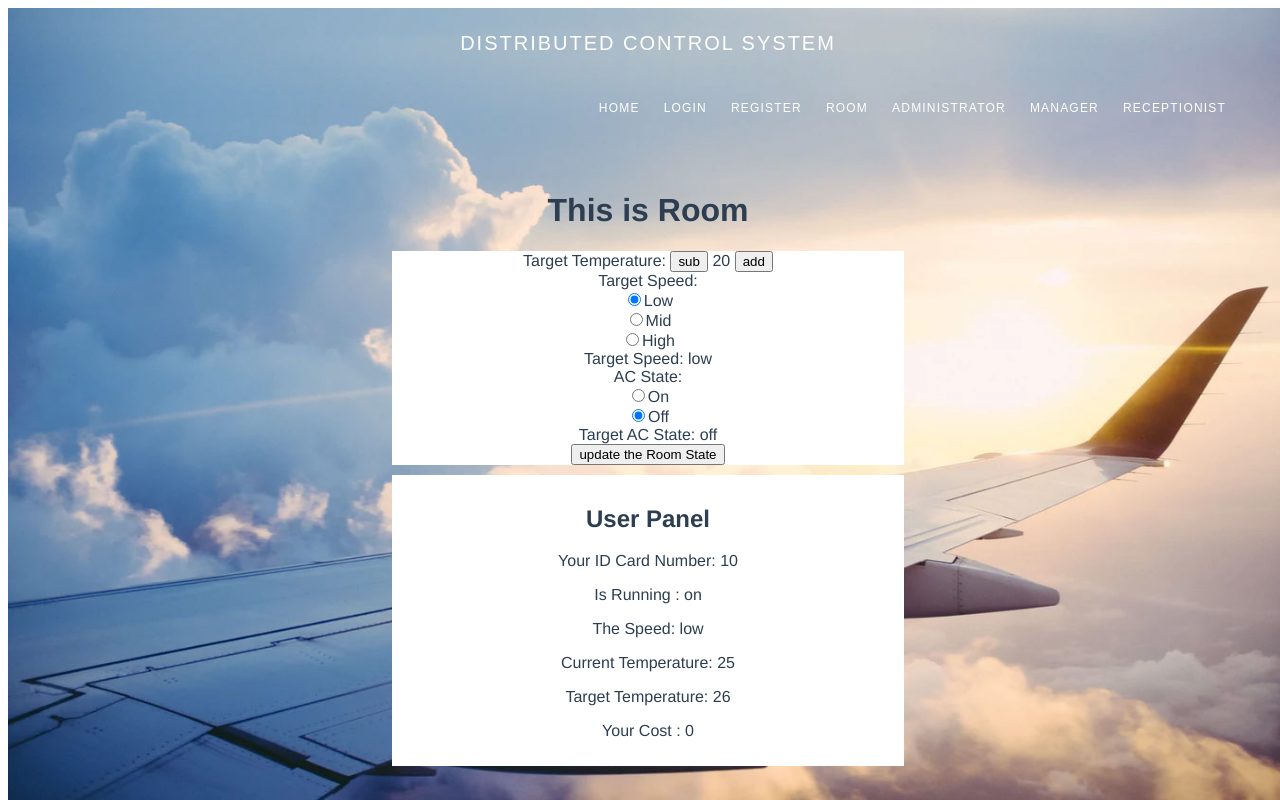
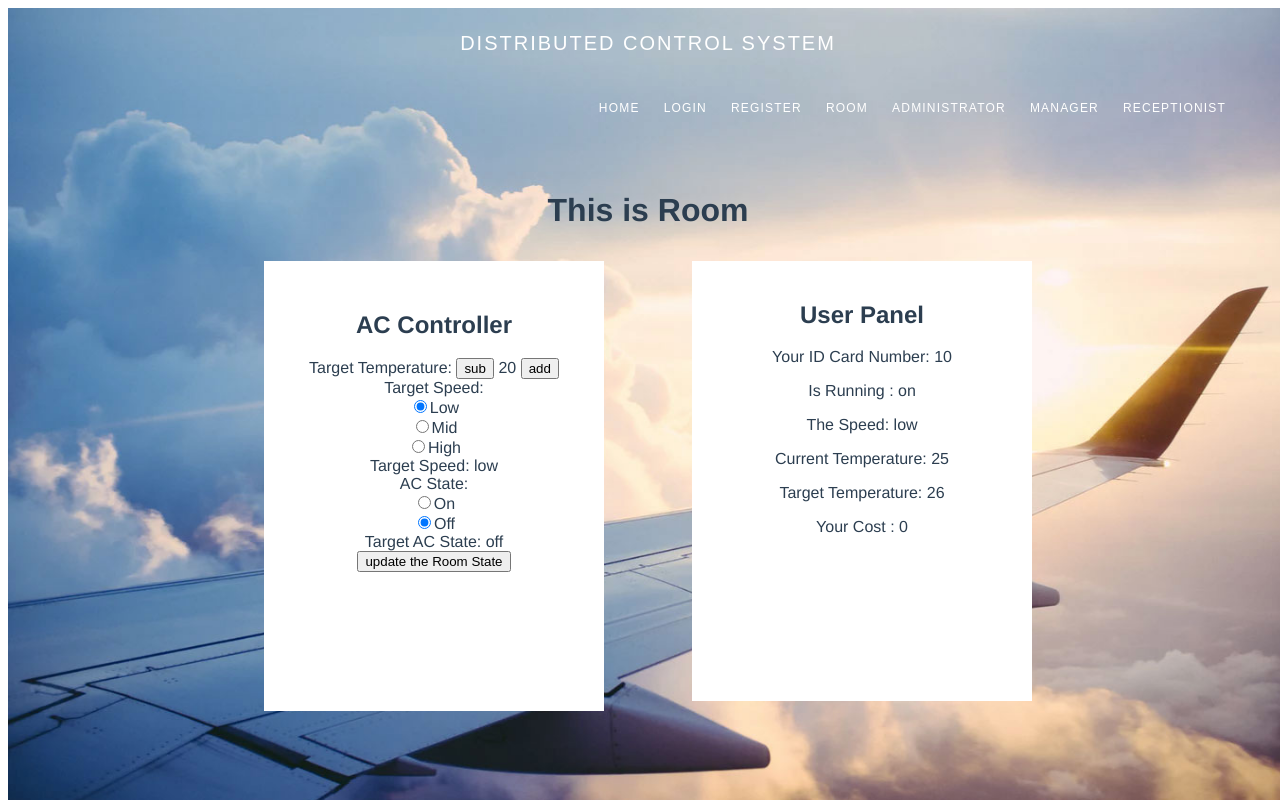
Before and after one commit to HelloWorld1821/Software_Engineering, a Vue app in the folder frontend/: page /#/room in a window 1280 px wide. Built offline with nearby package versions, Linux system fonts and the light colour scheme.

Commit message:
调整了room的css样式

```diff
--- a/frontend/src/pages/Room.vue
+++ b/frontend/src/pages/Room.vue
@@ -3,7 +3,7 @@
  * @Author: l
  * @Date: 2021-06-01 15:34:21
  * @LastEditors: l
- * @LastEditTime: 2021-06-05 13:34:22
+ * @LastEditTime: 2021-06-05 14:10:05
  * @FilePath: \DistributedControlSystem\frontend\src\pages\Room.vue
 -->
 <template>
@@ -11,6 +11,7 @@
     <h1>This is Room</h1>
     <div class="ac-control">
       <div class='temp-choose-div'>
+        <h2 class="mb-0">AC Controller</h2>
         Target Temperature:
         <input type="button" @click="subCurrTemp" value="sub" />
         {{ targetTemp }}
@@ -114,13 +115,25 @@ export default {
 .user-panel {
   background-color: white;
   margin-top: 10px;
-  padding: 10px;
-  margin-left: 30%;
-  margin-right: 30%;
+  margin-right: 20%;
+  padding: 20px;
+  /* display: inline-block; */
+  float: right;
+  width: 300px;
+  height: 400px;
 }
 .ac-control {
   background-color: #fff;
-  margin-left: 30%;
-  margin-right: 30%;
+  margin-top: 10px;
+  margin-left: 20%;
+  padding-top: 30px;
+  padding-left: 20px;
+  padding-right: 20px;
+  padding-bottom: 20px;
+  /* display: inline-block; */
+  height: 400px;
+  width: 300px;
+  float: left;
+  /* float: left; */
 }
 </style>
```
